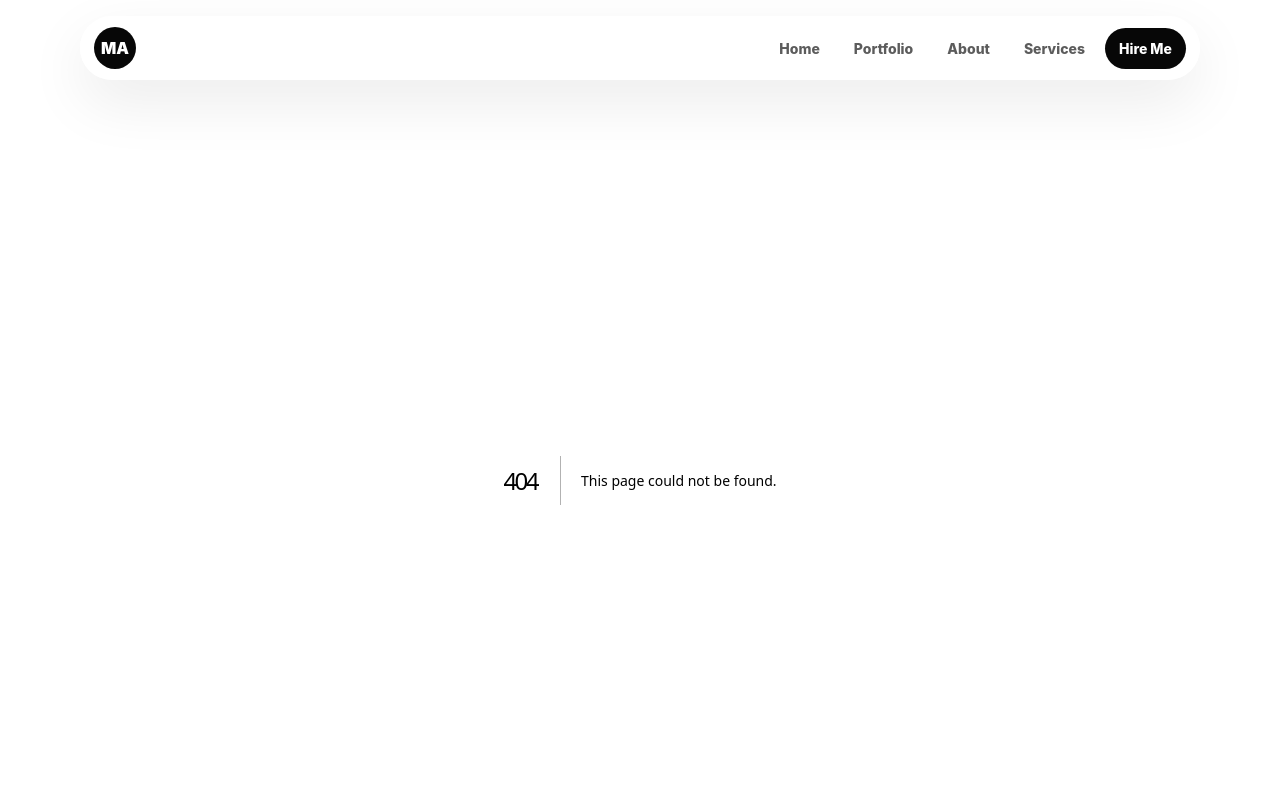
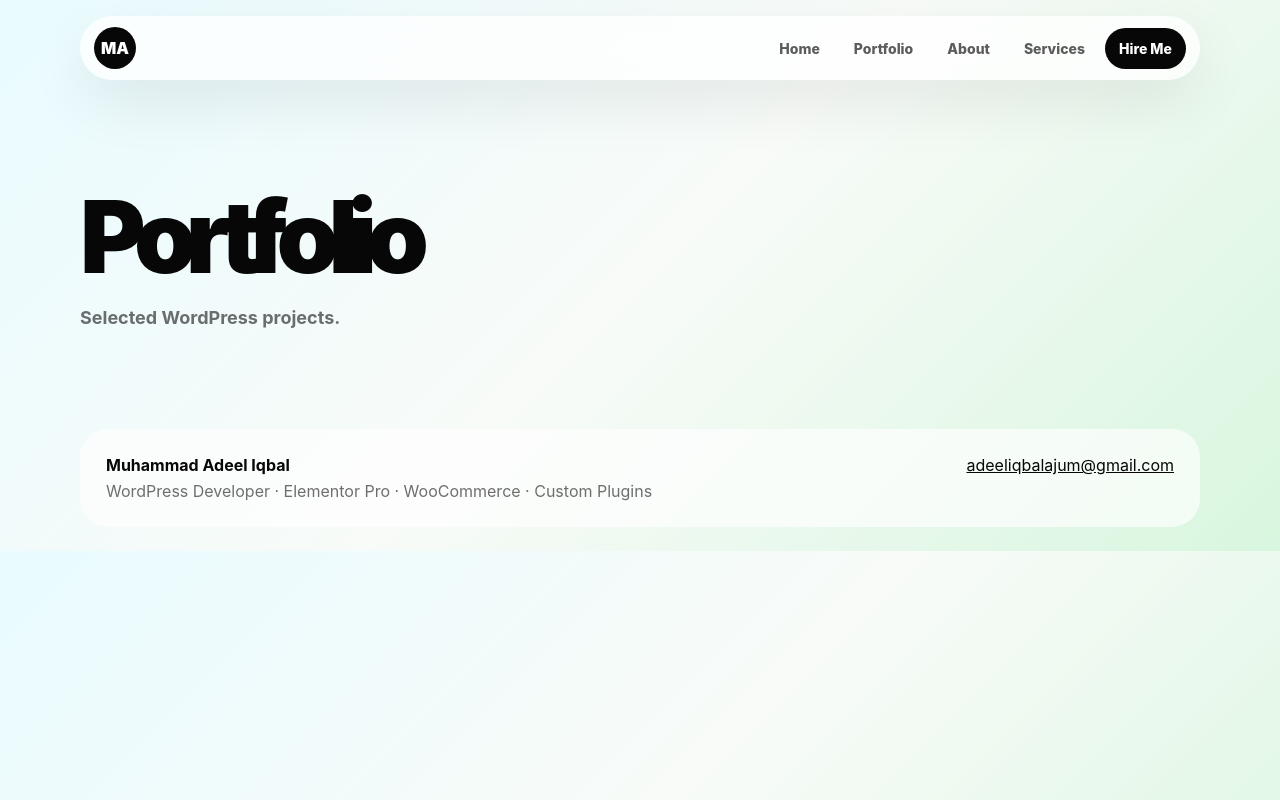
Before and after one commit to adeeliqbalanjum/Portfolio-v6, a Next.js app: page /portfolio in a window 1280 px wide. Before the commit this address had no page. Shown: the top 800 px of the page. Built offline with nearby package versions, Linux system fonts and the light colour scheme.

Commit message:
Add portfolio page

```diff
--- /dev/null
+++ b/app/portfolio/page.tsx
@@ -0,0 +1,3 @@
+export default function PortfolioPage() {
+  return <main className="section"><div className="container"><h1 className="section-title">Portfolio</h1><p className="section-lead">Selected WordPress projects.</p></div></main>;
+}
```
